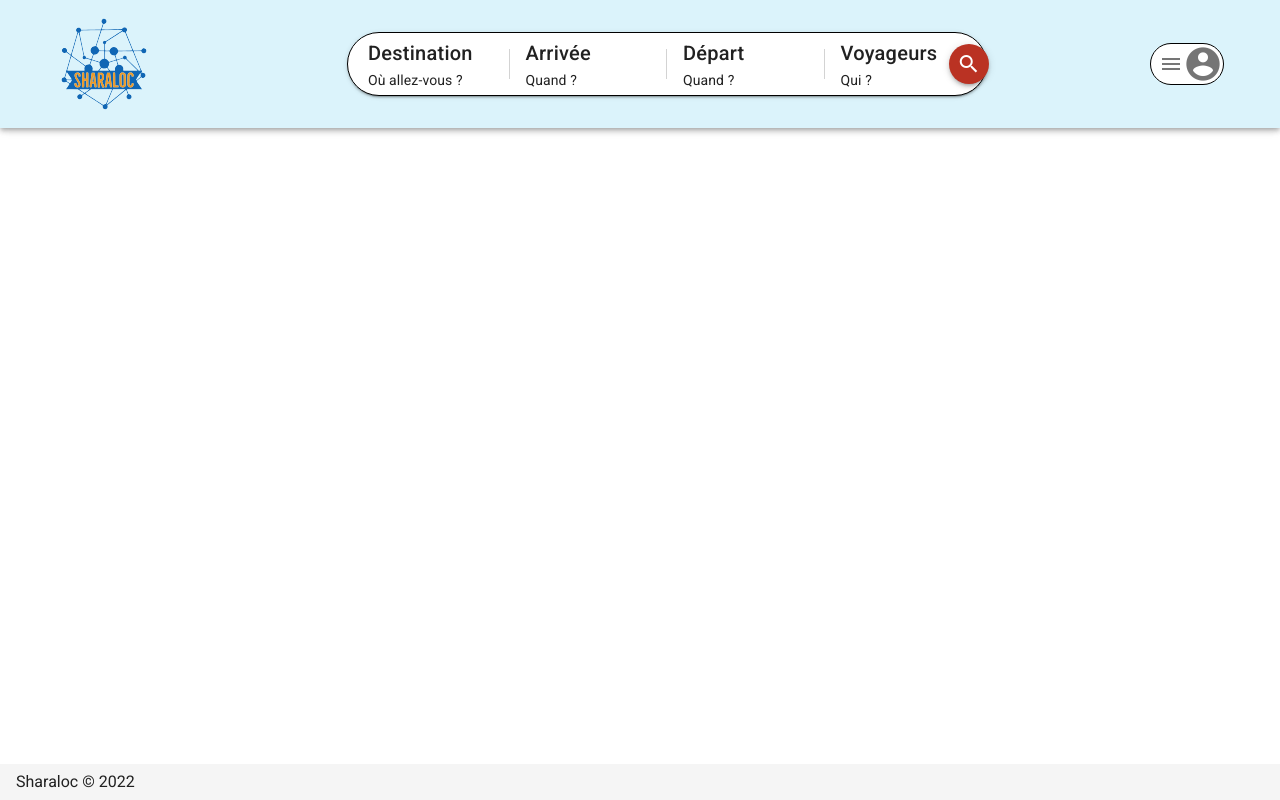
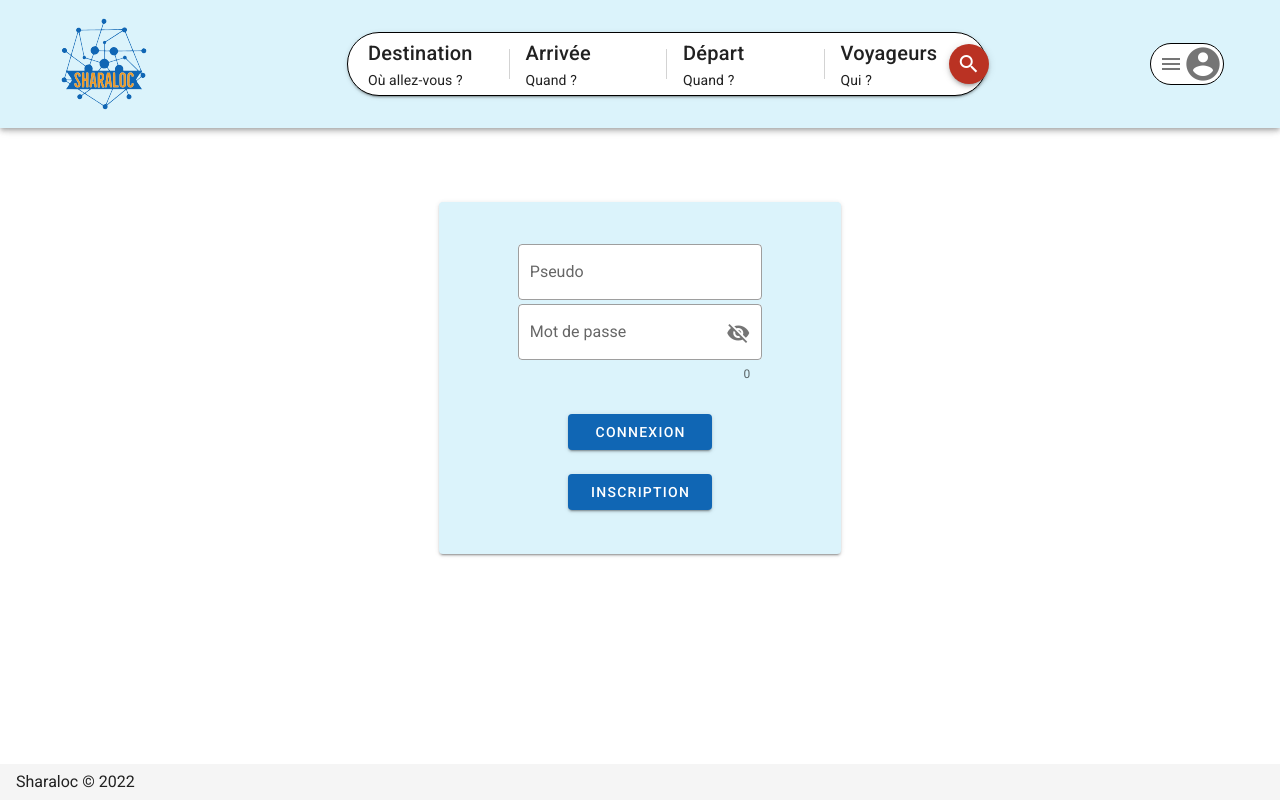
Before and after one commit to AAE-Location-biens-immobiliers/APP, a Nuxt app: page /Connexion in a window 1280 px wide. Built offline with nearby package versions, Linux system fonts and the light colour scheme.

Commit message:
version 1 connexion

```diff
--- /dev/null
+++ b/pages/Connexion.vue
@@ -0,0 +1,69 @@
+<template>
+  <v-row justify="center" align="center" style="height: 500px">
+    <v-col cols="5" sm="3" md="4">
+      <v-card color="secondary" style="paddingTop:30px">
+        <div class="d-flex flex-column justify-space-between align-center">
+          <v-col cols="5" sm="8">
+            <div>
+              <v-text-field
+                background-color="white"
+                label="Pseudo"
+                outlined
+                :rules="rules"
+                hide-details="auto"
+              ></v-text-field>
+            </div>
+            <div style='paddingTop:4px'>
+              <v-text-field
+                background-color="white"
+                outlined
+                v-model="password"
+                :append-icon="show1 ? 'mdi-eye' : 'mdi-eye-off'"
+                :rules="[rules.required, rules.min]"
+                :type="show1 ? 'text' : 'password'"
+                name="input-10-1"
+                label="Mot de passe"
+                hint="Au moins 8 characters"
+                counter
+                @click:append="show1 = !show1"
+              ></v-text-field>
+            </div>
+          </v-col>
+          <v-col cols="5" sm="5">
+            <v-btn color="primary" elevation="2" block> Connexion </v-btn>
+          </v-col>
+
+          <v-col cols="5" sm="5">
+            <v-btn color="primary" elevation="2" block> Inscription </v-btn>
+          </v-col>
+        </div>
+        <v-card-text
+          class="d-flex flex-column justify-space-between align-center"
+        >
+        </v-card-text>
+      </v-card>
+    </v-col>
+  </v-row>
+</template>
+
+<script>
+export default {
+   data() {
+    return {
+      show1: false,
+      show2: true,
+      show3: false,
+      show4: false,
+      password: '',
+      rules: {
+        required: (value) => !!value || 'Required.',
+        min: (v) => v.length >= 8 || 'Min 8 characters',
+        emailMatch: () => `The email and password you entered don't match`,
+      },
+    }
+  },
+}
+</script>
+
+<style  scoped>
+</style>
```
